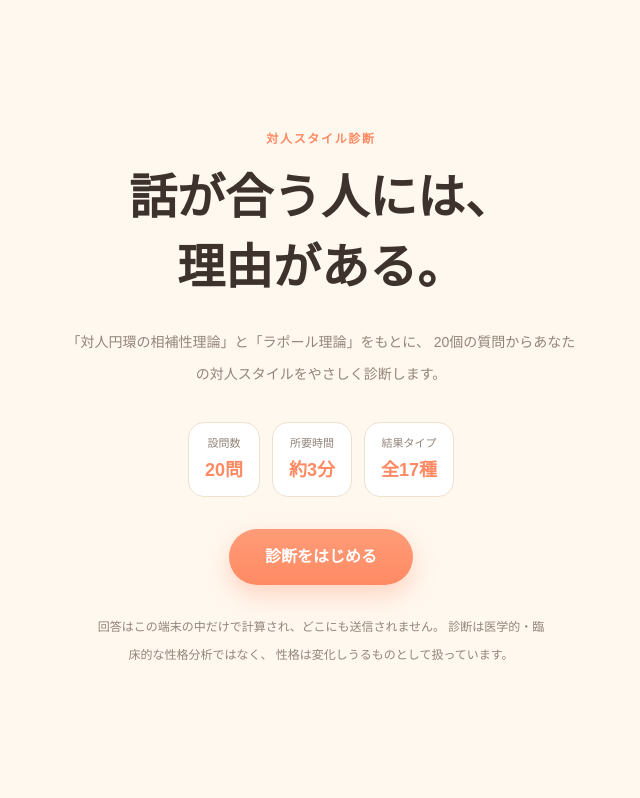
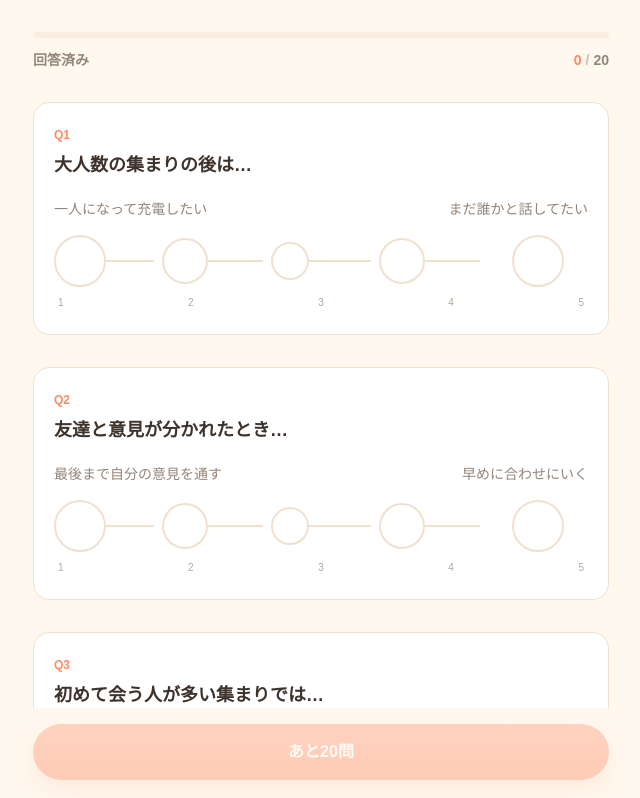
Before and after one commit to HamstarCode/woolink-Tornado2026-TeamH, a Next.js app: page /personality in a window 1280 px wide. Shown: the top 798 px of the page, without its empty margins (319-959 px from the left). Built offline with nearby package versions, Linux system fonts and the light colour scheme.

Commit message:
診断結果画面を整理

```diff
--- a/app/personality/page.tsx
+++ b/app/personality/page.tsx
@@ -1,6 +1,7 @@
 "use client";
 
 import { useEffect, useMemo, useState } from "react";
+import { useRouter } from "next/navigation";
 import { QUESTION_BANK } from "./data-questions";
 import { BALANCE_TYPE, TYPE_DATA } from "./data-types";
 
@@ -115,6 +116,7 @@ function calculateResult(answers: Record<string, number>): Result {
   }
 
   const energyAverage = average(byAxis.energy);
+
   const energyDir: EnergyDir =
     energyAverage < 2.5 ? "fast" : "slow";
 
@@ -142,7 +144,11 @@ function calculateResult(answers: Record<string, number>): Result {
 
     Object.entries(ANGLES).forEach(([key, angle]) => {
       let difference = Math.abs(theta0 - angle);
-      difference = Math.min(difference, 360 - difference);
+
+      difference = Math.min(
+        difference,
+        360 - difference
+      );
 
       if (difference < bestDistance - 1e-9) {
         bestDistance = difference;
@@ -169,16 +175,18 @@ function calculateResult(answers: Record<string, number>): Result {
 }
 
 export default function PersonalityPage() {
+  const router = useRouter();
+
   const [screen, setScreen] = useState<
-    "start" | "quiz" | "calculating" | "result"
-  >("start");
+    "quiz" | "calculating" | "result"
+  >("quiz");
 
   const [order, setOrder] = useState<Question[]>([]);
-  const [index, setIndex] = useState(0);
   const [answers, setAnswers] = useState<Record<string, number>>({});
   const [result, setResult] = useState<Result | null>(null);
 
-  const currentQuestion = order[index];
+  // 結果の詳細表示
+  const [showDetails, setShowDetails] = useState(false);
 
   const answeredCount = Object.keys(answers).length;
 
@@ -188,29 +196,27 @@ export default function PersonalityPage() {
     return (answeredCount / order.length) * 100;
   }, [answeredCount, order.length]);
 
-  const startQuiz = () => {
+  // =========================
+  // ページを開いたら診断開始
+  // =========================
+  useEffect(() => {
     setOrder(shuffle(questions));
-    setIndex(0);
-    setAnswers({});
-    setResult(null);
-    setScreen("quiz");
+  }, []);
+
+  const selectAnswer = (
+    questionId: string,
+    value: number
+  ) => {
+    setAnswers((previous) => ({
+      ...previous,
+      [questionId]: value,
+    }));
   };
 
-  const selectAnswer = (value: number) => {
-    if (!currentQuestion) return;
+  const handleCalculate = () => {
+    if (answeredCount !== order.length) return;
 
-    setAnswers((previous) => ({
-      ...previous,
-      [currentQuestion.id]: value,
-    }));
-
-    window.setTimeout(() => {
-      if (index < order.length - 1) {
-        setIndex((previous) => previous + 1);
-      } else {
     setScreen("calculating");
-      }
-    }, 380);
   };
 
   useEffect(() => {
@@ -218,6 +224,7 @@ export default function PersonalityPage() {
 
     const timer = window.setTimeout(() => {
       const calculated = calculateResult(answers);
+
       setResult(calculated);
       setScreen("result");
     }, 900);
@@ -225,24 +232,14 @@ export default function PersonalityPage() {
     return () => window.clearTimeout(timer);
   }, [screen, answers]);
 
-  const goBack = () => {
-    if (index === 0) return;
-
-    setIndex((previous) => previous - 1);
+  // 後から設定画面などで再利用できるように残しておく
+  const startQuiz = () => {
+    setOrder(shuffle(questions));
+    setAnswers({});
+    setResult(null);
+    setShowDetails(false);
+    setScreen("quiz");
   };
-
-  const goNext = () => {
-    if (!currentQuestion) return;
-    if (!(currentQuestion.id in answers)) return;
-
-    if (index < order.length - 1) {
-      setIndex((previous) => previous + 1);
-    }
-  };
-
-  const currentAnswer = currentQuestion
-    ? answers[currentQuestion.id]
-    : undefined;
 
   const isBalance = result ? !result.axisKey : false;
 
@@ -252,124 +249,73 @@ export default function PersonalityPage() {
       : typeData[`${result.axisKey}_${result.energyDir}`]
     : null;
 
-  if (screen === "start") {
+  // =========================
+  // 診断
+  // =========================
+  if (screen === "quiz") {
     return (
-      <main className="min-h-screen bg-[#fff8ef] px-6 py-10 text-[#3d332c]">
-        <div className="mx-auto flex min-h-[calc(100vh-5rem)] max-w-xl flex-col items-center justify-center text-center">
-          <p className="text-xs font-bold tracking-[0.14em] text-[#ff8a63]">
-            対人スタイル診断
-          </p>
-
-          <h1 className="mt-4 text-4xl font-bold leading-[1.45] sm:text-5xl">
-            話が合う人には、
-            <br />
-            理由がある。
-          </h1>
-
-          <p className="mt-6 max-w-lg text-sm leading-8 text-[#93857a]">
-            「対人円環の相補性理論」と「ラポール理論」をもとに、
-            20個の質問からあなたの対人スタイルをやさしく診断します。
-          </p>
-
-          <div className="mt-8 flex gap-3">
-            {[
-              ["設問数", "20問"],
-              ["所要時間", "約3分"],
-              ["結果タイプ", "全17種"],
-            ].map(([label, value]) => (
-              <div
-                key={label}
-                className="rounded-2xl border border-[#efe1cd] bg-white px-4 py-3"
-              >
-                <p className="text-[11px] text-[#93857a]">{label}</p>
-                <p className="mt-1 text-lg font-bold text-[#ff8a63]">
-                  {value}
-                </p>
-              </div>
-            ))}
-          </div>
-
-          <button
-            type="button"
-            onClick={startQuiz}
-            className="mt-8 rounded-full bg-gradient-to-b from-[#ff9c78] to-[#ff8a63] px-9 py-4 text-base font-bold text-white shadow-[0_10px_24px_rgba(255,138,99,0.32)] transition hover:scale-[1.02] active:scale-95"
-          >
-            診断をはじめる
-          </button>
-
-          <p className="mt-7 max-w-md text-xs leading-7 text-[#93857a]">
-            回答はこの端末の中だけで計算され、どこにも送信されません。
-            診断は医学的・臨床的な性格分析ではなく、
-            性格は変化しうるものとして扱っています。
-          </p>
-        </div>
-      </main>
-    );
-  }
-
-  if (screen === "quiz" && currentQuestion) {
-    return (
-      <main className="min-h-screen bg-[#fff8ef] px-5 py-5 text-[#3d332c]">
-        <div className="mx-auto flex min-h-[calc(100vh-2.5rem)] max-w-xl flex-col">
-          <header>
+      <main className="min-h-screen bg-[#fff8ef] px-5 py-8 text-[#3d332c]">
+        <div className="mx-auto max-w-xl">
+          <header className="mb-8">
             <div className="h-1.5 overflow-hidden rounded-full bg-[#fbeee0]">
               <div
                 className="h-full rounded-full bg-gradient-to-r from-[#ff8a63] to-[#ffc857] transition-all duration-300"
-                style={{ width: `${progress}%` }}
+                style={{
+                  width: `${progress}%`,
+                }}
               />
             </div>
 
             <div className="mt-3 flex items-center justify-between">
-              <button
-                type="button"
-                onClick={goBack}
-                disabled={index === 0}
-                className="px-1 py-1 text-sm text-[#93857a] disabled:cursor-default disabled:opacity-35"
-              >
-                ← 前の質問
-              </button>
+              <span className="text-sm font-bold text-[#93857a]">
+                回答済み
+              </span>
 
               <span className="text-sm font-bold text-[#93857a]">
                 <span className="text-[#ff8a63]">
-                  {index + 1}
-                </span>
-                <span className="mx-1 opacity-50">/</span>
-                20
+                  {answeredCount}
                 </span>
 
-              <button
-                type="button"
-                onClick={goNext}
-                disabled={currentAnswer === undefined}
-                className="px-1 py-1 text-sm text-[#93857a] disabled:cursor-default disabled:opacity-35"
-              >
-                次の質問 →
-              </button>
+                <span className="mx-1 opacity-50">
+                  /
+                </span>
+
+                {order.length}
+              </span>
             </div>
           </header>
 
-          <div className="flex flex-1 items-center justify-center">
-            <div
-              key={currentQuestion.id}
-              className="w-full py-3"
+          <div className="flex flex-col gap-8">
+            {order.map((question, questionIndex) => {
+              const currentAnswer =
+                answers[question.id];
+
+              return (
+                <section
+                  key={question.id}
+                  className="rounded-2xl border border-[#efe1cd] bg-white px-5 py-6"
                 >
-              <p className="mb-10 flex min-h-[2.4em] items-center justify-center text-center font-bold leading-[1.6] text-[clamp(21px,5.6vw,28px)]">
-                {currentQuestion.prompt}
+                  <p className="mb-2 text-xs font-bold text-[#ff8a63]">
+                    Q{questionIndex + 1}
                   </p>
 
-              <div className="flex flex-col gap-4">
-                <div className="flex items-start justify-between gap-3">
-                  <p className="flex-1 text-left text-sm leading-6 text-[#93857a]">
-                    {currentQuestion.left}
+                  <p className="text-base font-bold leading-7 sm:text-lg">
+                    {question.prompt}
                   </p>
 
-                  <p className="flex-1 text-right text-sm leading-6 text-[#93857a]">
-                    {currentQuestion.right}
+                  <div className="mt-5 flex items-start justify-between gap-4">
+                    <p className="flex-1 text-left text-xs leading-5 text-[#93857a] sm:text-sm">
+                      {question.left}
+                    </p>
+
+                    <p className="flex-1 text-right text-xs leading-5 text-[#93857a] sm:text-sm">
+                      {question.right}
                     </p>
                   </div>
 
-                <div className="flex items-center justify-between gap-2 px-1.5">
-                  {[1, 2, 3, 4, 5].map((value, i) => (
+                  <div className="mt-4 flex items-center justify-between gap-1 sm:gap-2">
+                    {[1, 2, 3, 4, 5].map(
+                      (value, i) => (
                         <div
                           key={value}
                           className="flex flex-1 items-center"
@@ -377,17 +323,25 @@ export default function PersonalityPage() {
                           <button
                             type="button"
                             aria-label={`5段階中${value}`}
-                        onClick={() => selectAnswer(value)}
+                            aria-pressed={
+                              value === currentAnswer
+                            }
+                            onClick={() =>
+                              selectAnswer(
+                                question.id,
+                                value
+                              )
+                            }
                             className={`mx-auto rounded-full border-2 transition ${
                               value === currentAnswer
                                 ? "border-[#ff8a63] bg-gradient-to-b from-[#ff9c78] to-[#ff8a63] shadow-[0_6px_16px_rgba(255,138,99,0.4)] scale-105"
                                 : "border-[#efe1cd] bg-white hover:border-[#ff8a63]"
                             } ${
                               value === 1 || value === 5
-                            ? "h-[52px] w-[52px]"
+                                ? "h-[44px] w-[44px] sm:h-[52px] sm:w-[52px]"
                                 : value === 2 || value === 4
-                              ? "h-[46px] w-[46px]"
-                              : "h-[38px] w-[38px]"
+                                  ? "h-[39px] w-[39px] sm:h-[46px] sm:w-[46px]"
+                                  : "h-[34px] w-[34px] sm:h-[38px] sm:w-[38px]"
                             }`}
                           />
 
@@ -395,20 +349,47 @@ export default function PersonalityPage() {
                             <div className="h-0.5 flex-1 bg-[#efe1cd]" />
                           )}
                         </div>
-                  ))}
-                </div>
+                      )
+                    )}
                   </div>
 
-              <p className="mt-7 text-center text-xs text-[#93857a]">
-                気持ちに近いところをタップすると、自動的に次の質問へ進みます
-              </p>
+                  <div className="mt-2 flex justify-between px-1 text-[10px] text-[#b4a69a]">
+                    <span>1</span>
+                    <span>2</span>
+                    <span>3</span>
+                    <span>4</span>
+                    <span>5</span>
                   </div>
+                </section>
+              );
+            })}
+          </div>
+
+          <div className="sticky bottom-0 mt-8 bg-[#fff8ef]/95 pb-5 pt-4 backdrop-blur-sm">
+            <button
+              type="button"
+              onClick={handleCalculate}
+              disabled={
+                order.length === 0 ||
+                answeredCount !== order.length
+              }
+              className="w-full rounded-full bg-gradient-to-b from-[#ff9c78] to-[#ff8a63] px-9 py-4 text-base font-bold text-white shadow-[0_10px_24px_rgba(255,138,99,0.32)] disabled:cursor-not-allowed disabled:opacity-40"
+            >
+              {order.length === 0
+                ? "読み込み中..."
+                : answeredCount === order.length
+                  ? "診断する"
+                  : `あと${order.length - answeredCount}問`}
+            </button>
           </div>
         </div>
       </main>
     );
   }
 
+  // =========================
+  // 診断中
+  // =========================
   if (screen === "calculating") {
     return (
       <main className="flex min-h-screen items-center justify-center bg-[#fff8ef] text-[#3d332c]">
@@ -423,72 +404,88 @@ export default function PersonalityPage() {
     );
   }
 
-  if (screen === "result" && result && resultType) {
-    return (
-      <main className="min-h-screen bg-[#fff8ef] px-6 py-10 text-[#3d332c]">
-        <div className="mx-auto flex w-full max-w-xl flex-col items-center gap-7 pb-14">
-          <div className="flex flex-col gap-2 text-center">
-            <p
-              className={`text-xs font-bold tracking-[0.14em] ${
+  // =========================
+  // 結果
+  // =========================
+  if (
+    screen === "result" &&
+    result &&
+    resultType
+  ) {
+    const accentColor =
       result.energyDir === "slow" && !isBalance
         ? "text-[#4fb3a6]"
-                  : "text-[#ff8a63]"
-              }`}
+        : "text-[#ff8a63]";
+
+    const accentBorder =
+      result.energyDir === "slow" && !isBalance
+        ? "border-[#cce9e3]"
+        : "border-[#efe1cd]";
+
+    return (
+      <main className="min-h-screen bg-[#fff8ef] px-5 py-8 text-[#3d332c]">
+        <div className="mx-auto flex w-full max-w-xl flex-col gap-5 pb-10">
+          {/* 結果ヘッダー */}
+          <section className="rounded-3xl border border-[#efe1cd] bg-white px-6 py-7 text-center">
+            <p
+              className={`text-xs font-bold tracking-[0.14em] ${accentColor}`}
             >
               {isBalance
                 ? "バランスタイプ"
                 : resultType.energyLabel}
             </p>
 
-            <h1 className="text-4xl font-bold">
+            <h1 className="mt-2 text-3xl font-bold">
               {resultType.name}
             </h1>
 
-            <p className="max-w-md text-sm leading-7 text-[#93857a]">
+            <p className="mx-auto mt-3 max-w-md text-sm leading-6 text-[#93857a]">
               {resultType.tagline}
             </p>
-          </div>
 
             <div
-            className={`flex h-40 w-40 items-center justify-center rounded-full border border-[#efe1cd] ${
-              result.energyDir === "slow" && !isBalance
+              className={`mx-auto mt-6 flex h-28 w-28 items-center justify-center rounded-full border ${accentBorder} ${
+                result.energyDir === "slow" &&
+                !isBalance
                   ? "bg-gradient-to-br from-[#dcf3ee] to-[#fbeee0]"
                   : "bg-gradient-to-br from-[#ffe4d6] to-[#fbeee0]"
               }`}
             >
               <span
-              className={`text-5xl font-black ${
-                result.energyDir === "slow" && !isBalance
-                  ? "text-[#4fb3a6]"
-                  : "text-[#ff8a63]"
-              }`}
+                className={`text-4xl font-black ${accentColor}`}
               >
                 {resultType.name.charAt(0)}
               </span>
             </div>
+          </section>
 
-          <section className="w-full">
+          {/* 最初に見せる説明 */}
+          <section className="rounded-2xl border border-[#efe1cd] bg-white px-5 py-5">
             <h2 className="text-sm font-bold text-[#ff8a63]">
-              ① どんな人か
+              どんな人？
             </h2>
 
-            <p className="mt-2 text-[15px] leading-8">
+            <p className="mt-2 text-[15px] leading-7">
               {resultType[result.strength]}
             </p>
           </section>
 
-          <section className="w-full">
+          {/* 詳細表示 */}
+          {showDetails && (
+            <div className="flex flex-col gap-5">
+              <section className="rounded-2xl border border-[#efe1cd] bg-white px-5 py-5">
                 <h2 className="text-sm font-bold text-[#ff8a63]">
-              ② 話が合う相手
+                  話が合う相手
                 </h2>
 
-            <p className="mt-2 text-[15px] leading-8">
+                <p className="mt-2 text-[15px] leading-7">
                   {resultType.compat}
                 </p>
               </section>
 
-          {!isBalance && resultType.bestMatch && (
-            <div className="w-full rounded-[20px] border border-[#efe1cd] bg-gradient-to-br from-[#ffe4d6] to-white px-6 py-5 text-center">
+              {!isBalance &&
+                resultType.bestMatch && (
+                  <section className="rounded-2xl border border-[#efe1cd] bg-gradient-to-br from-[#ffe4d6] to-white px-5 py-5 text-center">
                     <p className="text-xs font-bold text-[#93857a]">
                       最も相性がよいタイプ
                     </p>
@@ -496,24 +493,38 @@ export default function PersonalityPage() {
                     <p className="mt-2 text-xl font-bold text-[#ff8a63]">
                       {resultType.bestMatch}
                     </p>
-            </div>
+                  </section>
                 )}
 
-          <div className="flex w-full flex-col gap-3">
-            <button
-              type="button"
-              onClick={startQuiz}
-              className="w-full rounded-full bg-gradient-to-b from-[#ff9c78] to-[#ff8a63] px-9 py-4 text-base font-bold text-white shadow-[0_10px_24px_rgba(255,138,99,0.32)]"
-            >
-              もう一度診断する
-            </button>
-          </div>
-
-          <p className="text-center text-xs leading-7 text-[#93857a]">
+              <p className="px-2 text-center text-xs leading-6 text-[#93857a]">
                 ※本診断は医学的・臨床的な性格分析ではありません。
                 性格は固定的なものではなく変化しうるため、
                 気になったときにいつでも再診断できます。
               </p>
+            </div>
+          )}
+
+          {/* 詳細開閉 */}
+          <button
+            type="button"
+            onClick={() =>
+              setShowDetails((previous) => !previous)
+            }
+            className="w-full rounded-full border border-[#efe1cd] bg-white px-6 py-3 text-sm font-bold text-[#6f6259] transition hover:border-[#ff8a63]"
+          >
+            {showDetails
+              ? "詳細を閉じる"
+              : "詳しく見る"}
+          </button>
+
+          {/* ホーム */}
+          <button
+            type="button"
+            onClick={() => router.push("/home")}
+            className="w-full rounded-full bg-gradient-to-b from-[#ff9c78] to-[#ff8a63] px-9 py-4 text-base font-bold text-white shadow-[0_10px_24px_rgba(255,138,99,0.32)]"
+          >
+            ホームへ
+          </button>
         </div>
       </main>
     );
```
Also changed, not shown: app/onboarding/page.tsx (+12 -12 lines), app/page.tsx (+15 -0 lines). Lines whose indentation alone changed are shown as unchanged.
